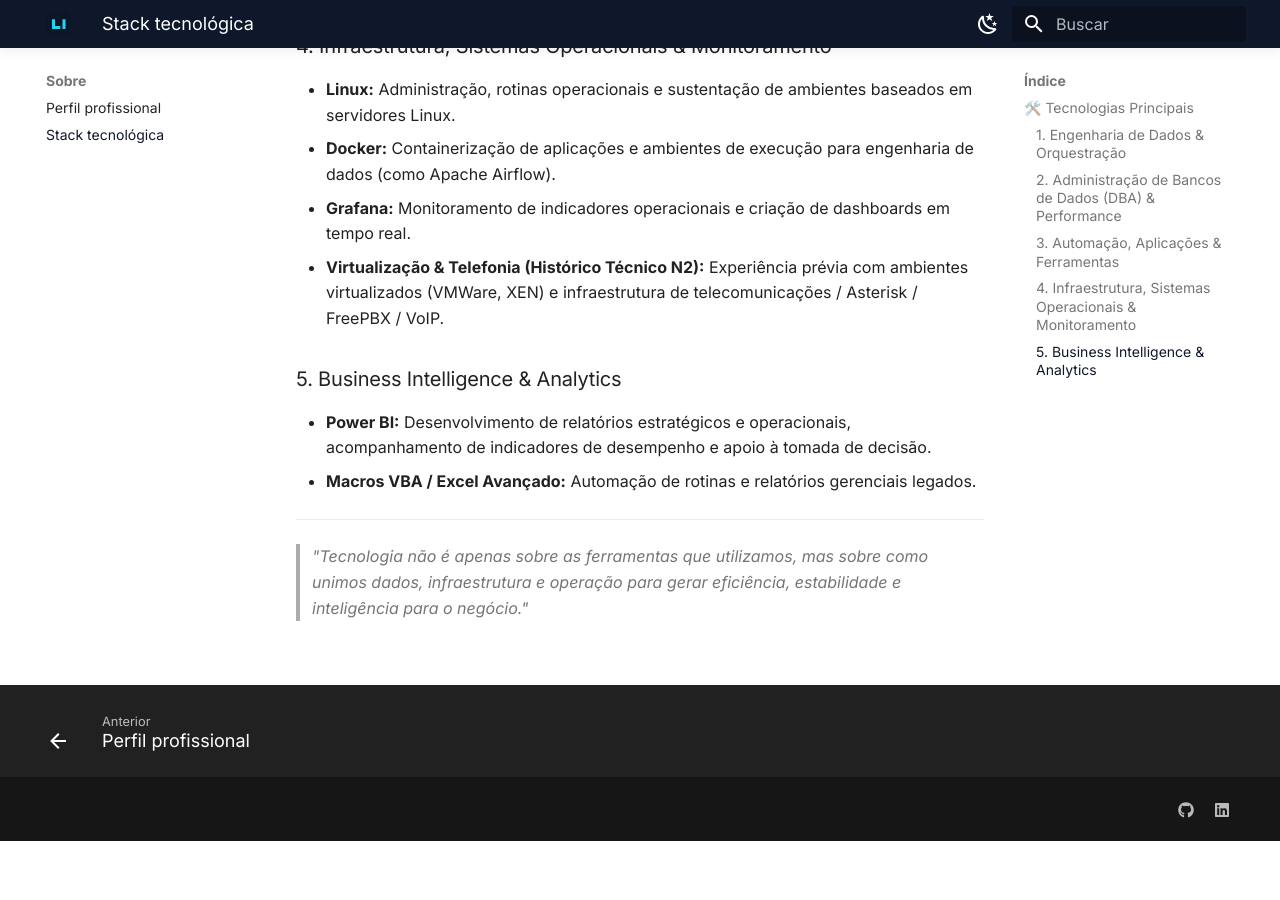
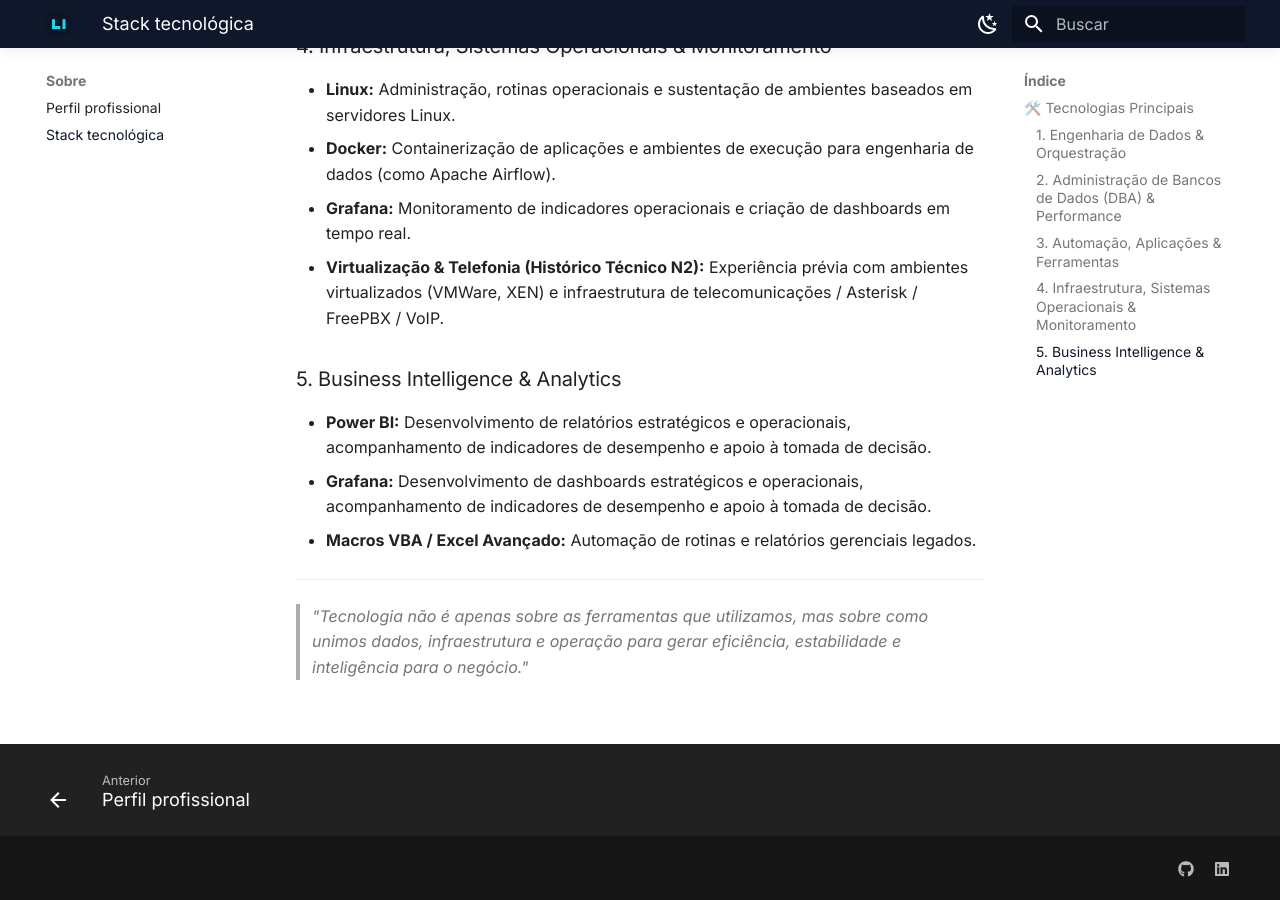
Before and after one commit to Allanao88/portfolio-docs, an MkDocs documentation site: the page built from docs/stack.md, in a window 1280 px wide and 900 px high, scrolled down 1192 px. Built offline with MkDocs 1.6.1 and Material for MkDocs 9.7.7, drawn with Linux system fonts in a browser that asks for light colours; before the commit the page ends 2033 px from its top, so only the background shows below that.

Commit message:
Update stack.md
adição do Grafana no stack

```diff
--- a/docs/stack.md
+++ b/docs/stack.md
@@ -30,6 +30,7 @@
 
 ### 5. Business Intelligence & Analytics
 * **Power BI:** Desenvolvimento de relatórios estratégicos e operacionais, acompanhamento de indicadores de desempenho e apoio à tomada de decisão.
+* **Grafana:** Desenvolvimento de dashboards estratégicos e operacionais, acompanhamento de indicadores de desempenho e apoio à tomada de decisão.
 * **Macros VBA / Excel Avançado:** Automação de rotinas e relatórios gerenciais legados.
 
 ---
```
